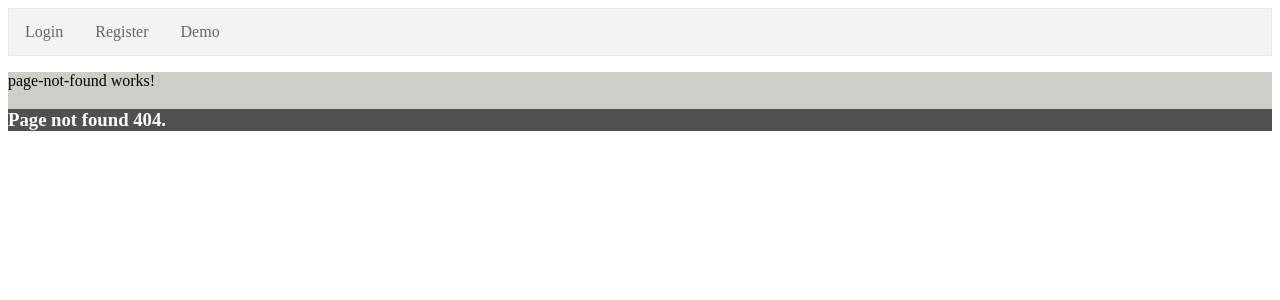
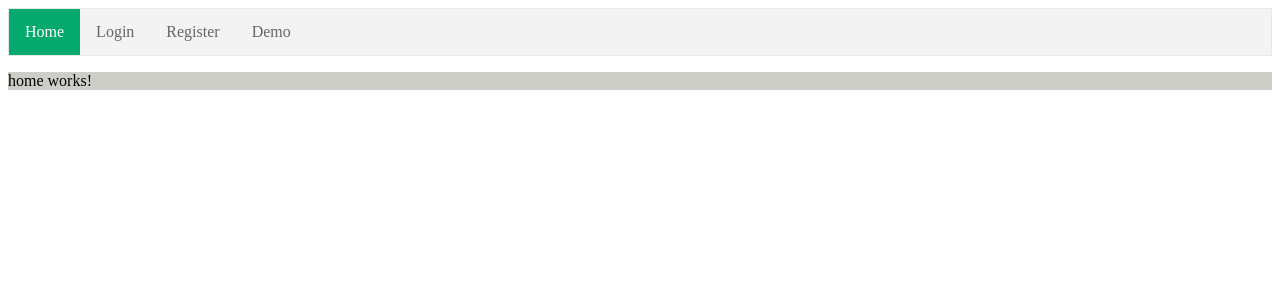
Before and after one commit to aathanush/ford24b2-angular-demo, an Angular app: page /home in a window 1280 px wide. Before the commit this address had no page. Shown: the top 300 px of the page. Built offline with nearby package versions, Linux system fonts and the light colour scheme.

Commit message:
Home page added with menu

```diff
--- a/src/app/app.component.html
+++ b/src/app/app.component.html
@@ -1,14 +1,17 @@
-<div>
+<div *ngIf='isUserLogedIn' >
     <nav>
         <ul>
             <li>
-                <a routerLink='login'>Login</a>
+                <a routerLink='home'  routerLinkActive="active">Home</a>
             </li>
             <li>
-                <a routerLink='register'>Register</a>
+                <a routerLink='login'  routerLinkActive="active">Login</a>
             </li>
             <li>
-                <a routerLink='demo'>Demo</a>
+                <a routerLink='register'  routerLinkActive="active">Register</a>
+            </li>
+            <li>
+                <a routerLink='demo'  routerLinkActive="active">Demo</a>
             </li>
         </ul>
     </nav>
--- a/src/app/app.component.ts
+++ b/src/app/app.component.ts
@@ -2,14 +2,16 @@ import { Component } from '@angular/core';
 import { RouterOutlet } from '@angular/router';
 import { FormsModule } from '@angular/forms';
 import { CommonModule } from '@angular/common';
-import { RouterLink } from '@angular/router';
+import { RouterLink,RouterLinkActive } from '@angular/router';
 @Component({
   selector: 'app-root',
   standalone: true,
-  imports: [RouterOutlet,FormsModule,CommonModule,RouterLink],
+  imports: [RouterOutlet,FormsModule,CommonModule,RouterLink,RouterLinkActive],
   templateUrl: './app.component.html',
   styleUrl: './app.component.css'
 })
 export class AppComponent {
 
+  isUserLogedIn:boolean=true;
+
  }
--- /dev/null
+++ b/src/app/components/home/home.component.html
@@ -0,0 +1 @@
+<p>home works!</p>
```
Also changed, not shown: src/app/app.routes.ts (+7 -4 lines), src/app/components/home/home.component.ts (added, +12 -0 lines), src/app/components/home/home.component.css (added), 1 other file (tests, documents, lock files or other folders).
